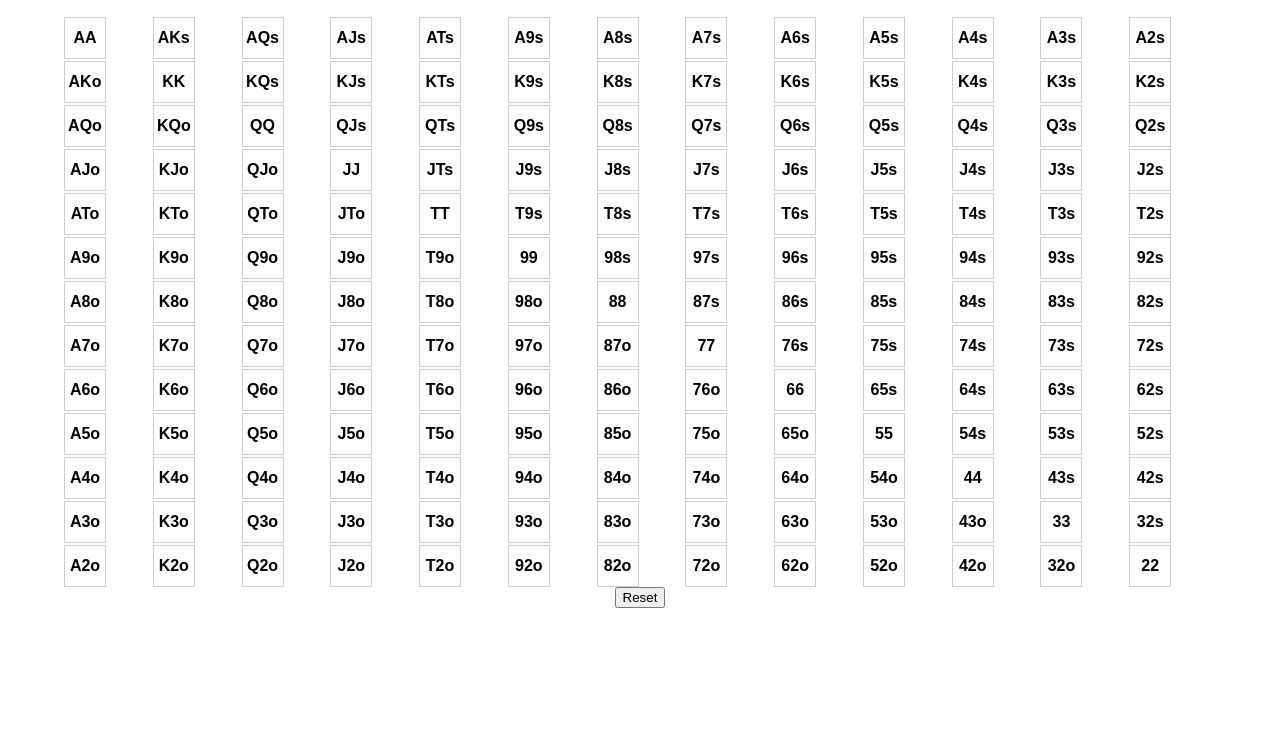
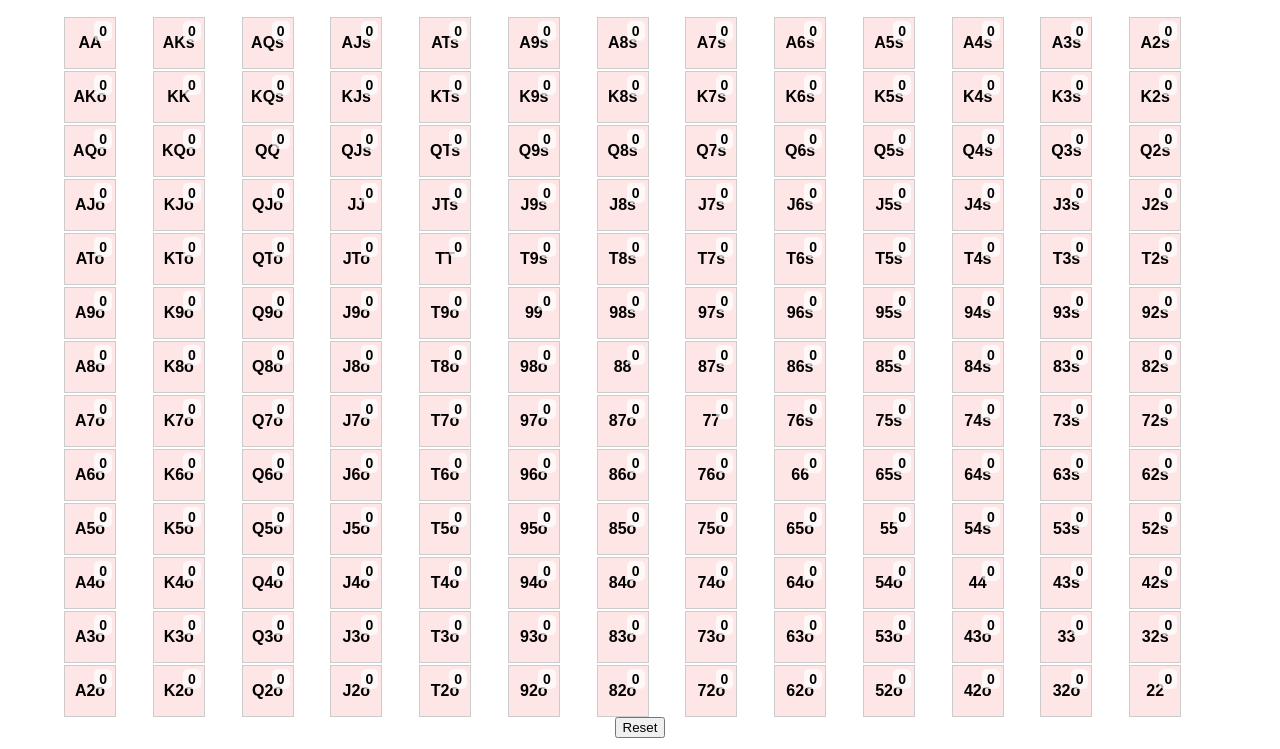
Before and after one commit to Shaan50/Heatmap, a plain HTML site: page index.html in a window 1280 px wide. Shown: the part 51-800 px from the top of the page. Drawn offline with Linux system fonts and the light colour scheme.

Commit message:
Update index.html

```diff
--- a/index.html
+++ b/index.html
@@ -8,9 +8,20 @@
         body { font-family: Arial, sans-serif; text-align: center; }
         .grid { display: grid; grid-template-columns: repeat(13, 1fr); gap: 2px; width: 90vw; margin: auto; }
         .cell {
-            width: 40px; height: 40px; text-align: center;
-            line-height: 40px; border: 1px solid #ccc; cursor: pointer;
-            font-weight: bold; transition: background 0.3s;
+            width: 50px; height: 50px; text-align: center;
+            position: relative; border: 1px solid #ccc; cursor: pointer;
+            font-weight: bold; transition: background 0.3s, color 0.3s;
+            display: flex; align-items: center; justify-content: center;
+        }
+        .count {
+            position: absolute;
+            top: 3px; right: 3px;
+            font-size: 14px;
+            font-weight: bold;
+            color: black;
+            background: rgba(255, 255, 255, 0.7);
+            padding: 2px 5px;
+            border-radius: 5px;
         }
     </style>
 </head>
@@ -45,24 +56,43 @@
                 const cell = document.createElement("div");
                 cell.className = "cell";
                 cell.textContent = hand;
+
+                // Create count display
+                const countDisplay = document.createElement("div");
+                countDisplay.className = "count";
+                countDisplay.textContent = handCounts[hand] || "0";
+                cell.appendChild(countDisplay);
+
+                // Set initial color
                 cell.style.background = getColor(handCounts[hand] || 0);
-                cell.onclick = () => trackHand(hand, cell);
+
+                cell.onclick = () => trackHand(hand, cell, countDisplay);
                 grid.appendChild(cell);
             });
         }
 
-        function trackHand(hand, cell) {
+        function trackHand(hand, cell, countDisplay) {
             handCounts[hand] = (handCounts[hand] || 0) + 1;
             localStorage.setItem("handCounts", JSON.stringify(handCounts));
+
+            // Update count
+            countDisplay.textContent = handCounts[hand];
+
+            // Update color dynamically
             cell.style.background = getColor(handCounts[hand]);
         }
 
         function getColor(count) {
-            if (count === 0) return "#ffffff"; // White (not seen)
-            if (count === 1) return "#b3e5fc"; // Light blue (1 time)
-            if (count === 2) return "#4fc3f7"; // Medium blue (2 times)
-            if (count === 3) return "#0288d1"; // Darker blue (3 times)
-            return "#01579b"; // Deep blue (4+ times)
+            const minColor = [255, 230, 230]; // Light pink (RGB)
+            const maxColor = [255, 0, 0];     // Deep red (RGB)
+            const maxCount = 10; // Adjustable scale for intensity
+
+            let factor = Math.min(count / maxCount, 1); // Keep between 0 and 1
+            let r = Math.round(minColor[0] + factor * (maxColor[0] - minColor[0]));
+            let g = Math.round(minColor[1] + factor * (maxColor[1] - minColor[1]));
+            let b = Math.round(minColor[2] + factor * (maxColor[2] - minColor[2]));
+
+            return `rgb(${r}, ${g}, ${b})`;
         }
 
         function resetChart() {
```
